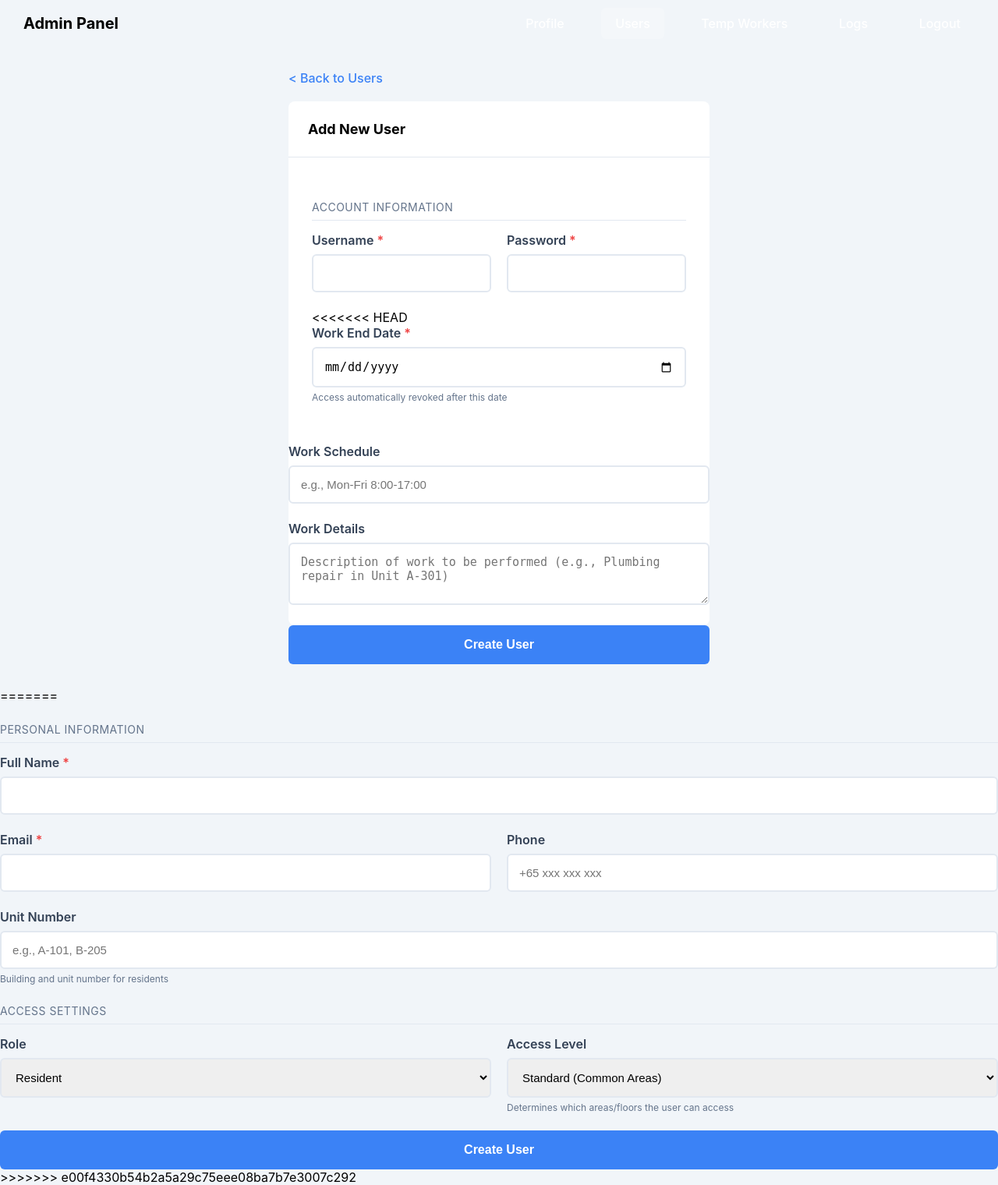
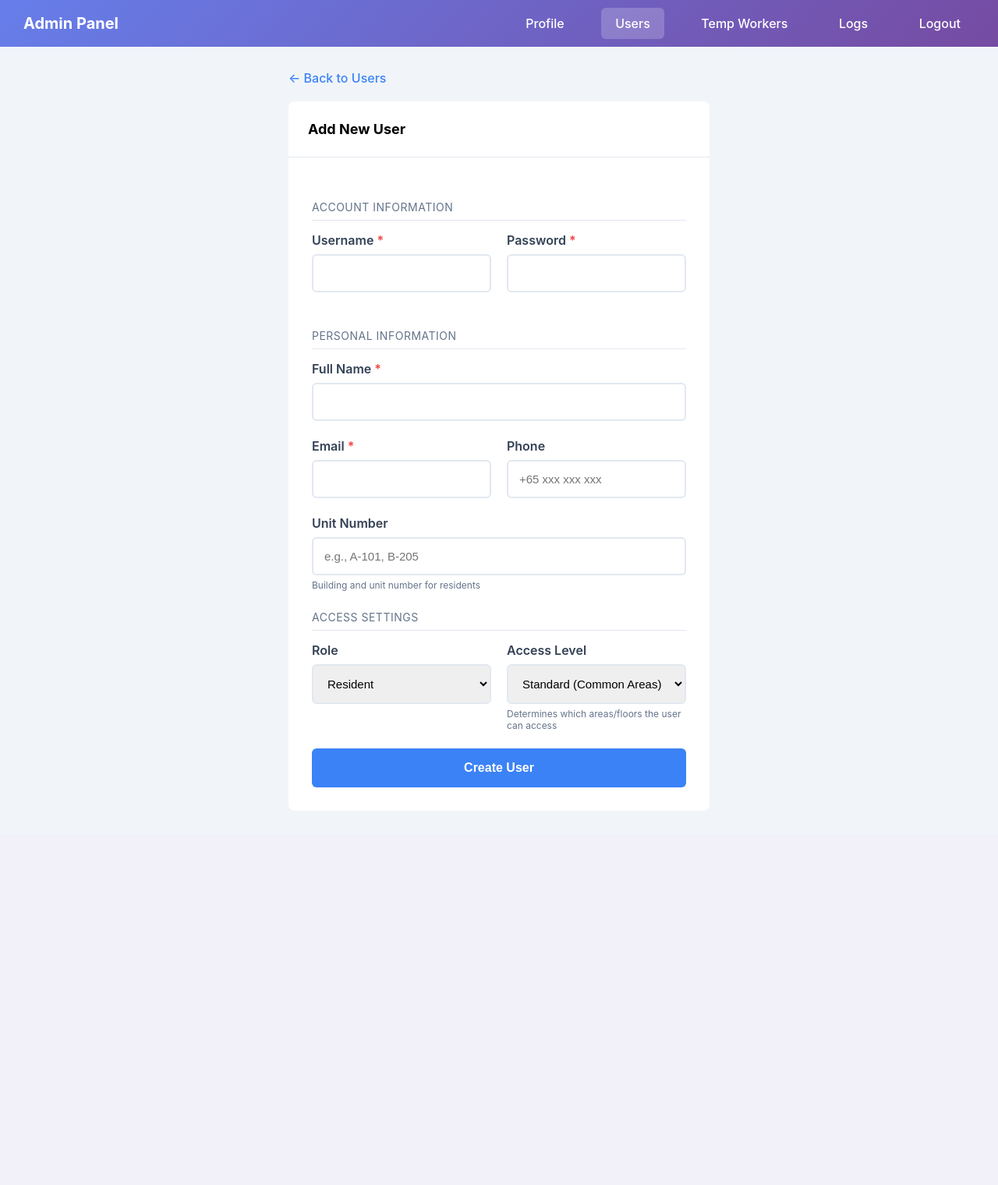
Before and after one commit to manfred1221/Csit321-FYP-25-S4-34, a Flask app: template templates/admin_add_user.html in a window 1280 px wide. Shown: the whole page at 78% size. After the commit the page ends 1040 px from the top, so only its background shows below. Run offline with Flask 3, Linux system fonts and the light colour scheme; the template is opened without the code that fills it, so the values that code supplies are empty; parts of the project's set-up code (start-up, migrations or seed data) failed here and were passed over; some libraries are stand-ins or nearby versions.

Commit message:
13/12 - Latest Push Joshua

```diff
--- a/templates/admin_add_user.html
+++ b/templates/admin_add_user.html
@@ -18,11 +18,7 @@
         }
 
         .navbar {
-<<<<<<< HEAD
             background: linear-gradient(135deg, #667eea 0%, #764ba2 100%);
-=======
-            background: #2563eb;
->>>>>>> e00f4330b54b2a5a29c75eee08ba7b7e3007c292
             color: #fff;
             padding: 18px 30px;
             display: flex;
@@ -82,11 +78,7 @@
 
         .card-header h2 {
             font-size: 18px;
-<<<<<<< HEAD
             color: linear-gradient(135deg, #667eea 0%, #764ba2 100%);
-=======
-            color: #2563eb;
->>>>>>> e00f4330b54b2a5a29c75eee08ba7b7e3007c292
         }
 
         .card-body {
@@ -223,8 +215,7 @@
     </nav>
 
     <div class="container">
-        <a href="/admin/users" class="back-link">
-            < Back to Users</a>
+        <a href="/admin/users" class="back-link">← Back to Users</a>
 
         <div class="card">
             <div class="card-header">
@@ -247,29 +238,6 @@
                             <input type="password" id="password" required>
                         </div>
                     </div>
-<<<<<<< HEAD
-                            <div class="form-group">
-                                <label>Work End Date <span class="required">*</span></label>
-                                <input type="date" id="work_end_date">
-                                <p class="help-text">Access automatically revoked after this date</p>
-                            </div>
-                        </div>
-                        <div class="form-group">
-                            <label>Work Schedule</label>
-                            <input type="text" id="work_schedule" placeholder="e.g., Mon-Fri 8:00-17:00">
-                        </div>
-                        <div class="form-group">
-                            <label>Work Details</label>
-                            <textarea id="work_details"
-                                placeholder="Description of work to be performed (e.g., Plumbing repair in Unit A-301)"></textarea>
-                        </div>
-                    </div>
-
-                    <button type="submit" class="btn btn-primary">Create User</button>
-                </form>
-            </div>
-        </div>
-=======
 
                     <div class="section-title">Personal Information</div>
 
@@ -304,7 +272,7 @@
                                 <option value="Resident">Resident</option>
                                 <option value="Admin">Admin</option>
                                 <option value="Security">Security</option>
-                                        <option value="Internal Staff">Internal Staff</option>
+                                <option value="Guest">Guest</option>
                                 <option value="TEMP_WORKER">Temporary Worker</option>
                             </select>
                         </div>
@@ -323,7 +291,7 @@
 
                     <!-- Temporary Worker Fields -->
                     <div class="temp-worker-fields" id="tempWorkerFields">
-                                <h4>Temporary Worker Details</h4>
+                        <h4>🔧 Temporary Worker Details</h4>
                         <div class="form-row">
                             <div class="form-group">
                                 <label>Work Start Date <span class="required">*</span></label>
@@ -350,7 +318,6 @@
                 </form>
             </div>
         </div>
->>>>>>> e00f4330b54b2a5a29c75eee08ba7b7e3007c292
     </div>
 
     <script>
```
Lines whose indentation alone changed are shown as unchanged.
